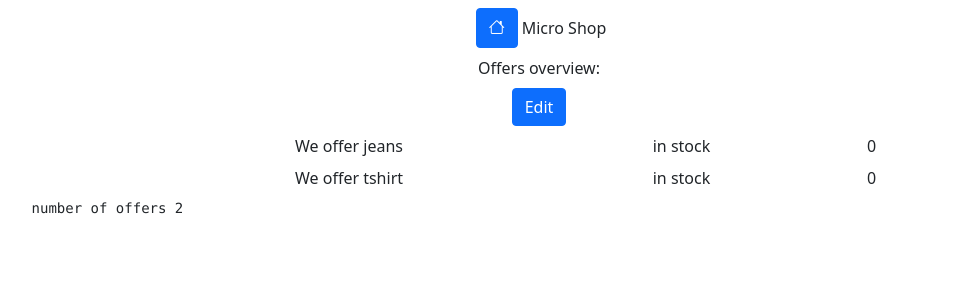
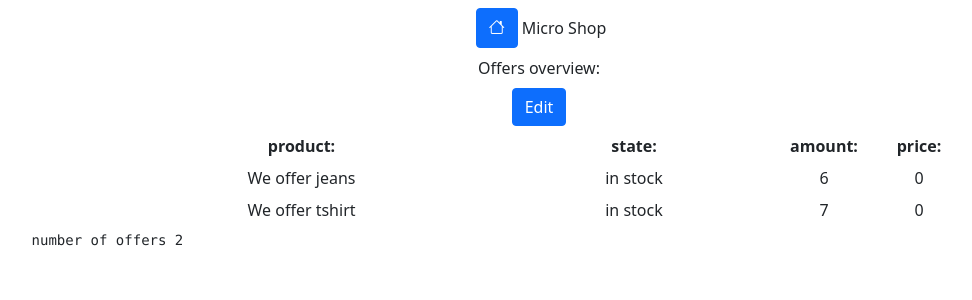
Before and after one commit to KlaraGtknst/tmp-Mircoservices, an Angular app in the folder MicroShop/micro-shop-frontend/: page /offer-tasks in a window 1280 px wide. Shown: the top 300 px of the page, without its empty margins (101-1073 px from the left). Built offline with nearby package versions, Linux system fonts and the light colour scheme.

Commit message:
Improved price validation and resolved copy paste mistakes

```diff
--- a/MicroShop/micro-shop-frontend/src/app/components/edit-offer/edit-offer.component.html
+++ b/MicroShop/micro-shop-frontend/src/app/components/edit-offer/edit-offer.component.html
@@ -14,7 +14,7 @@
 
     <div *ngIf="formGroup.get('productName')?.errors && formGroup.get('productName')?.dirty" class="row d-flex justify-content-center my-2">
       <div class="col d-flex justify-content-center">
-        name should be in jeans, t-shirt
+        <p style="color:red">name should be in jeans, t-shirt</p>
       </div>
     </div>
 
@@ -26,7 +26,7 @@
 
     <div *ngIf="formGroup.get('productPrice')?.errors && formGroup.get('productPrice')?.dirty" class="row d-flex justify-content-center my-2">
       <div class="col d-flex justify-content-center">
-        name should be greater than 0
+        <p style="color:red">name should be greater than 0 and an Integer</p>
       </div>
     </div>
 
@@ -36,7 +36,7 @@
       </div>
     </div>
 
-    <p>{{formGroup.status}} {{formGroup.errors}}</p>
+    <p>{{formGroup.status}} {{formGroup.errors}} </p>
 
     <p>{{debugOut}}</p>
   </div>
--- a/MicroShop/micro-shop-frontend/src/app/components/edit-offer/edit-offer.component.ts
+++ b/MicroShop/micro-shop-frontend/src/app/components/edit-offer/edit-offer.component.ts
@@ -17,7 +17,7 @@ export class EditOfferComponent implements OnInit {
 
   formGroup = new FormGroup({
     productName: new FormControl('', [Validators.required, this.productNameValidator()]),
-    productPrice: new FormControl('', [Validators.required, this.productPriceValidator()]),
+    productPrice: new FormControl('', [Validators.required, Validators.pattern("^[0-9]+|^[0-9]*.^[0-9]*$ "), this.productPriceValidator()]),
   });
 
   productNameValidator() {
@@ -29,22 +29,22 @@ export class EditOfferComponent implements OnInit {
 
   productPriceValidator() {
     return (control: AbstractControl): ValidationErrors | null => {
-      const forbidden = control.value <= 0;
+      const forbidden = control.value <= 0; //|| !(!isNaN(parseFloat(control.value)) && isFinite(control.value));
       return forbidden? {forbiddenName: {value: control.value}} : null;
     };
   }
 
-  //WIP
+  /*
   productNameError(control: AbstractControl) {
     const forbidden = this.validNames.indexOf(control.value) < 0;
       return forbidden? {forbiddenName: {value: control.value}} : null;
   }
-  //END WIP
+  */
 
   debugOut = 'Hello edit offer'
 
   submitOffer() {
-    this.debugOut = `Your input is ${this.formGroup.get('productName')?.value} with price: ${this.formGroup.get('productPrice')?.value} `;
+    this.debugOut = `Your input is ${this.formGroup.get('productName')?.value} with price: ${this.formGroup.get('productPrice')?.value}.`;
   }
 
 }
--- a/MicroShop/micro-shop-frontend/src/app/components/home/home.component.html
+++ b/MicroShop/micro-shop-frontend/src/app/components/home/home.component.html
@@ -2,14 +2,13 @@
 <div class="container text-center">
   <div class="row my-2">
       <div class="col-sm">
-      <a type="button" id="store-tasks-button" routerLink="/offer-tasks" class="btn btn-outline-dark">Offer Tasks</a>
+      <a type="button" id="offer-tasks-button-home" routerLink="/offer-tasks" class="btn btn-outline-dark">Offer Tasks</a>
       </div>
   </div>
 
   <div class="row my-2">
-      <!--Second row class is necessary, otherwise buttons will be in the same row-->
       <div class="col-sm">
-      <button type="button" routerLink="/offer-tasks/edit-offer" class="btn btn-outline-dark">Edit Offer</button>
+      <button type="button" id="edit-offer-button-home" routerLink="/offer-tasks/edit-offer" class="btn btn-outline-dark">Edit Offer</button>
       </div>
   </div>
 
--- a/MicroShop/micro-shop-frontend/src/app/components/offer-tasks/offer-tasks.component.html
+++ b/MicroShop/micro-shop-frontend/src/app/components/offer-tasks/offer-tasks.component.html
@@ -7,8 +7,24 @@
 
   <div class="row my-2">
     <div class="col d-flex justify-content-center">
-      <a id="add-button" class="btn btn-primary" routerLink="/offer-tasks/edit-offer">Edit</a>
+      <a id="edit-offer-button" class="btn btn-primary" routerLink="/offer-tasks/edit-offer">Edit</a>
     </div>
+  </div>
+
+  <div class="row my-2 d-flex justify-content-center">
+    <div class="col-4 d-flex justify-content-center">
+      <label style="font-weight:bold">product: </label>
+    </div>
+    <div class="col-3 d-flex justify-content-center">
+      <label style="font-weight:bold">state: </label>
+    </div>
+    <div class="col-1 d-flex justify-content-center">
+      <label style="font-weight:bold">amount: </label>
+    </div>
+    <div class="col-1 d-flex justify-content-center">
+      <label style="font-weight:bold">price: </label>
+    </div>
+
   </div>
 
   <div class="row my-2 d-flex justify-content-center" *ngFor= "let myOffer of offers">
@@ -19,10 +35,13 @@
       <label>{{myOffer.state}} </label>
     </div>
     <div class="col-1 d-flex justify-content-center">
+      <label>{{myOffer.amount}} </label>
+    </div>
+    <div class="col-1 d-flex justify-content-center">
       <label>{{myOffer.price}} </label>
     </div>
+  </div>
 
-  </div>
   <div class="row my-2">
     <pre>
       {{storeTasksString}}
```
